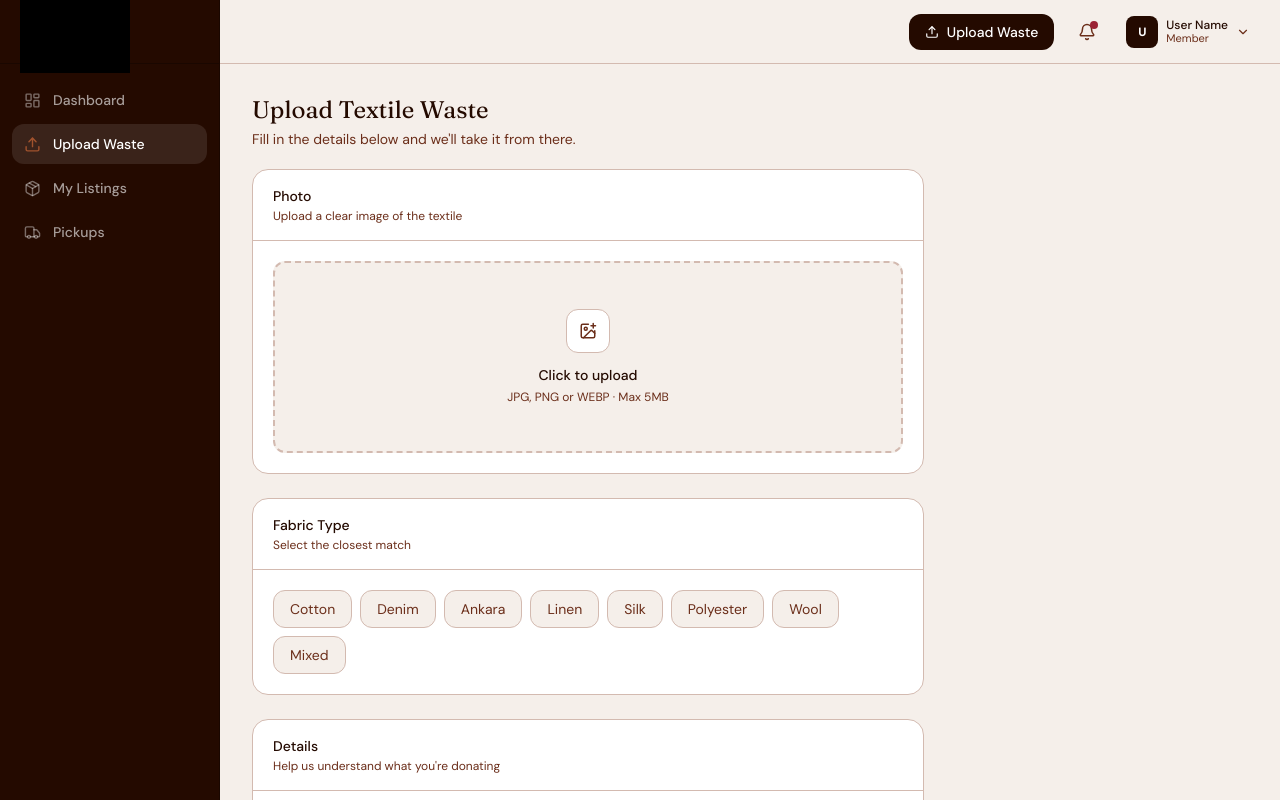
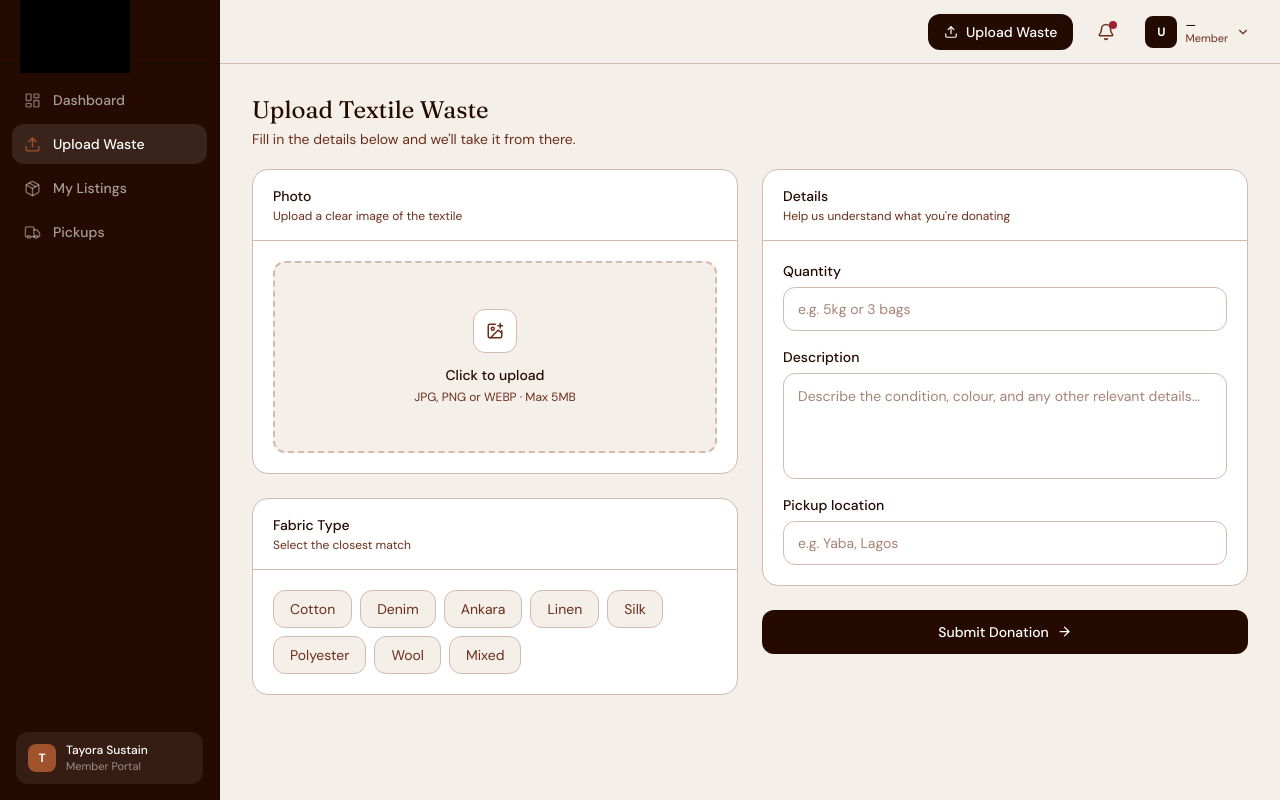
Before and after one commit to Roqeeb-dev/tayora_sustain, a Next.js app: page /supplier/upload in a window 1280 px wide. Shown: the top 800 px of the page. Built offline with nearby package versions, Linux system fonts and the light colour scheme; no server answers; grey boxes are pictures that could not be loaded.

Commit message:
IMPROV: improved the ui of the upload page to better manage the space and also the sidebar too

```diff
--- a/app/supplier/upload/page.tsx
+++ b/app/supplier/upload/page.tsx
@@ -1,4 +1,3 @@
-// src/app/supplier/upload/page.tsx
 "use client";
 
 import { useState } from "react";
@@ -48,7 +47,6 @@ export default function UploadPage() {
 
   const handleSubmit = async (e: React.FormEvent) => {
     e.preventDefault();
-
     let valid = true;
     if (!imageFile) {
       setImageError("Please upload a photo of the textile.");
@@ -72,14 +70,19 @@ export default function UploadPage() {
   };
 
   return (
-    <div className="max-w-2xl">
+    <div>
       <PageHeader
         title="Upload Textile Waste"
         description="Fill in the details below and we'll take it from there."
       />
 
-      <form onSubmit={handleSubmit} className="flex flex-col gap-6">
-        {/* ── Image upload ─────────────────────────────── */}
+      <form
+        onSubmit={handleSubmit}
+        className="grid grid-cols-1 lg:grid-cols-2 gap-6"
+      >
+        {/* ── Left column ────────────────────────────────── */}
+        <div className="flex flex-col gap-6">
+          {/* Image upload */}
           <div className="bg-card border border-border rounded-2xl overflow-hidden">
             <div className="px-5 py-4 border-b border-border">
               <p className="text-sm font-medium text-foreground">Photo</p>
@@ -87,7 +90,6 @@ export default function UploadPage() {
                 Upload a clear image of the textile
               </p>
             </div>
-
             <div className="p-5">
               {imagePreview ? (
                 <div className="relative w-full h-56 rounded-xl overflow-hidden">
@@ -144,7 +146,7 @@ export default function UploadPage() {
             </div>
           </div>
 
-        {/* ── Fabric type ───────────────────────────────── */}
+          {/* Fabric type */}
           <div className="bg-card border border-border rounded-2xl overflow-hidden">
             <div className="px-5 py-4 border-b border-border">
               <p className="text-sm font-medium text-foreground">Fabric Type</p>
@@ -178,8 +180,11 @@ export default function UploadPage() {
               )}
             </div>
           </div>
+        </div>
 
-        {/* ── Details ───────────────────────────────────── */}
+        {/* ── Right column ───────────────────────────────── */}
+        <div className="flex flex-col gap-6">
+          {/* Details */}
           <div className="bg-card border border-border rounded-2xl overflow-hidden">
             <div className="px-5 py-4 border-b border-border">
               <p className="text-sm font-medium text-foreground">Details</p>
@@ -196,7 +201,6 @@ export default function UploadPage() {
                 onChange={(e) => setQuantity(e.target.value)}
                 required
               />
-
               <div className="flex flex-col gap-1.5">
                 <label className="text-sm font-medium text-foreground">
                   Description
@@ -206,14 +210,13 @@ export default function UploadPage() {
                   onChange={(e) => setDescription(e.target.value)}
                   placeholder="Describe the condition, colour, and any other relevant details..."
                   required
-                rows={3}
+                  rows={4}
                   className="w-full px-3.5 py-3 rounded-xl border border-border bg-input
                              text-sm text-foreground placeholder:text-foreground-muted/60
                              outline-none transition-all duration-200 resize-none
                              focus:ring-2 focus:ring-primary/20 focus:border-input-focus"
                 />
               </div>
-
               <Input
                 label="Pickup location"
                 type="text"
@@ -225,7 +228,6 @@ export default function UploadPage() {
             </div>
           </div>
 
-        {/* ── Server error ──────────────────────────────── */}
           {error && (
             <p
               className="text-sm text-destructive bg-destructive/10 border
@@ -235,7 +237,6 @@ export default function UploadPage() {
             </p>
           )}
 
-        {/* ── Submit ────────────────────────────────────── */}
           <button
             type="submit"
             disabled={isPending}
@@ -261,6 +262,7 @@ export default function UploadPage() {
               </>
             )}
           </button>
+        </div>
       </form>
     </div>
   );
--- a/components/dashboard/DashboardShell.tsx
+++ b/components/dashboard/DashboardShell.tsx
@@ -23,8 +23,7 @@ export default function DashboardShell({
   const [sidebarOpen, setSidebarOpen] = useState(false);
 
   return (
-    <div className="min-h-screen flex bg-background">
-      {/* Mobile overlay */}
+    <div className="h-screen flex overflow-hidden bg-background">
       {sidebarOpen && (
         <div
           className="fixed inset-0 z-20 bg-primary/40 backdrop-blur-sm lg:hidden"
@@ -32,7 +31,6 @@ export default function DashboardShell({
         />
       )}
 
-      {/* Sidebar */}
       <Sidebar
         navItems={navItems}
         variant={variant}
@@ -40,15 +38,14 @@ export default function DashboardShell({
         onClose={() => setSidebarOpen(false)}
       />
 
-      {/* Main */}
-      <div className="flex-1 flex flex-col min-w-0">
+      <div className="flex-1 flex flex-col min-w-0 overflow-hidden">
         <Topbar
           pageTitle={pageTitle}
           action={topbarAction}
           variant={variant}
           onMenuClick={() => setSidebarOpen(true)}
         />
-        <main className="flex-1 p-4 sm:p-6 lg:p-8 overflow-y-auto">
+        <main className="flex-1 overflow-y-auto p-4 sm:p-6 lg:p-8">
           {children}
         </main>
       </div>
--- a/components/dashboard/UserMenu.tsx
+++ b/components/dashboard/UserMenu.tsx
@@ -15,50 +15,45 @@ export default function UserMenu({ variant }: UserMenuProps) {
   const ref = useRef<HTMLDivElement>(null);
   const router = useRouter();
   const isAdmin = variant === "admin";
-  const { logout } = useAuth();
+  const { user, logout, logoutPending } = useAuth();
+
+  const initials = user?.name
+    ? user.name
+        .split(" ")
+        .map((n) => n[0])
+        .join("")
+        .slice(0, 2)
+        .toUpperCase()
+    : "U";
 
   useEffect(() => {
     function handleClick(e: MouseEvent) {
-      if (ref.current && !ref.current.contains(e.target as Node)) {
+      if (ref.current && !ref.current.contains(e.target as Node))
         setOpen(false);
-      }
     }
     document.addEventListener("mousedown", handleClick);
     return () => document.removeEventListener("mousedown", handleClick);
   }, []);
 
-  async function handleLogout() {
-    try {
-      await logout();
-    } catch (error) {}
-  }
-
   return (
     <div ref={ref} className="relative">
       <button
         onClick={() => setOpen((p) => !p)}
-        className="flex items-center gap-2 p-1.5 rounded-xl hover:bg-muted
-                   transition-colors group"
+        className="flex items-center gap-2 p-1.5 rounded-xl hover:bg-muted transition-colors"
       >
-        {/* Avatar */}
         <div
           className={`w-8 h-8 rounded-lg flex items-center justify-center text-xs font-bold shrink-0
-                      ${
-                        isAdmin
-                          ? "bg-accent text-primary-foreground"
-                          : "bg-primary text-primary-foreground"
-                      }`}
+                      ${isAdmin ? "bg-accent text-primary-foreground" : "bg-primary text-primary-foreground"}`}
         >
-          U
+          {initials}
         </div>
 
-        {/* Name + role — hidden on small screens */}
         <div className="hidden sm:flex flex-col items-start">
           <span className="text-xs font-medium text-foreground leading-none">
-            User Name
+            {user?.name ?? "—"}
           </span>
           <span className="text-[11px] text-foreground-muted leading-none mt-0.5 capitalize">
-            {isAdmin ? "Admin" : "Member"}
+            {user?.role ?? "Member"}
           </span>
         </div>
 
@@ -69,18 +64,17 @@ export default function UserMenu({ variant }: UserMenuProps) {
         />
       </button>
 
-      {/* Dropdown */}
       {open && (
         <div
           className="absolute right-0 top-full mt-2 w-48 bg-card border border-border
-                     rounded-xl shadow-modal z-50 overflow-hidden py-1"
+                        rounded-xl shadow-modal z-50 overflow-hidden py-1"
         >
           <div className="px-3 py-2.5 border-b border-border">
             <p className="text-xs font-medium text-foreground truncate">
-              User Name
+              {user?.name ?? "User"}
             </p>
             <p className="text-[11px] text-foreground-muted truncate">
-              user@example.com
+              {user?.email ?? "user@tayorasustain.com"}
             </p>
           </div>
 
@@ -89,21 +83,25 @@ export default function UserMenu({ variant }: UserMenuProps) {
               setOpen(false);
               router.push(isAdmin ? "/admin/profile" : "/profile");
             }}
-            className="w-full flex items-center gap-2.5 px-3 py-2.5 text-sm
-                       text-foreground-muted hover:text-foreground hover:bg-muted
-                       transition-colors"
+            className="w-full flex items-center gap-2.5 px-3 py-2.5 text-sm text-foreground-muted hover:text-foreground hover:bg-muted transition-colors"
           >
             <User size={14} />
             Profile
           </button>
 
           <button
-            onClick={handleLogout}
-            className="w-full flex items-center gap-2.5 px-3 py-2.5 text-sm
-                       text-destructive hover:bg-destructive/10
-                       transition-colors"
+            onClick={() => {
+              setOpen(false);
+              logout();
+            }}
+            disabled={logoutPending}
+            className="w-full flex items-center gap-2.5 px-3 py-2.5 text-sm text-destructive hover:bg-destructive/10 transition-colors disabled:opacity-50 disabled:cursor-not-allowed"
           >
-            <LogOut size={14} />
+            {logoutPending ? (
+              <span className="w-3.5 h-3.5 border-2 border-destructive/30 border-t-destructive rounded-full animate-spin" />
+            ) : (
+              <LogOut size={14} />
+            )}
             Log out
           </button>
         </div>
```
Lines whose indentation alone changed are shown as unchanged.
